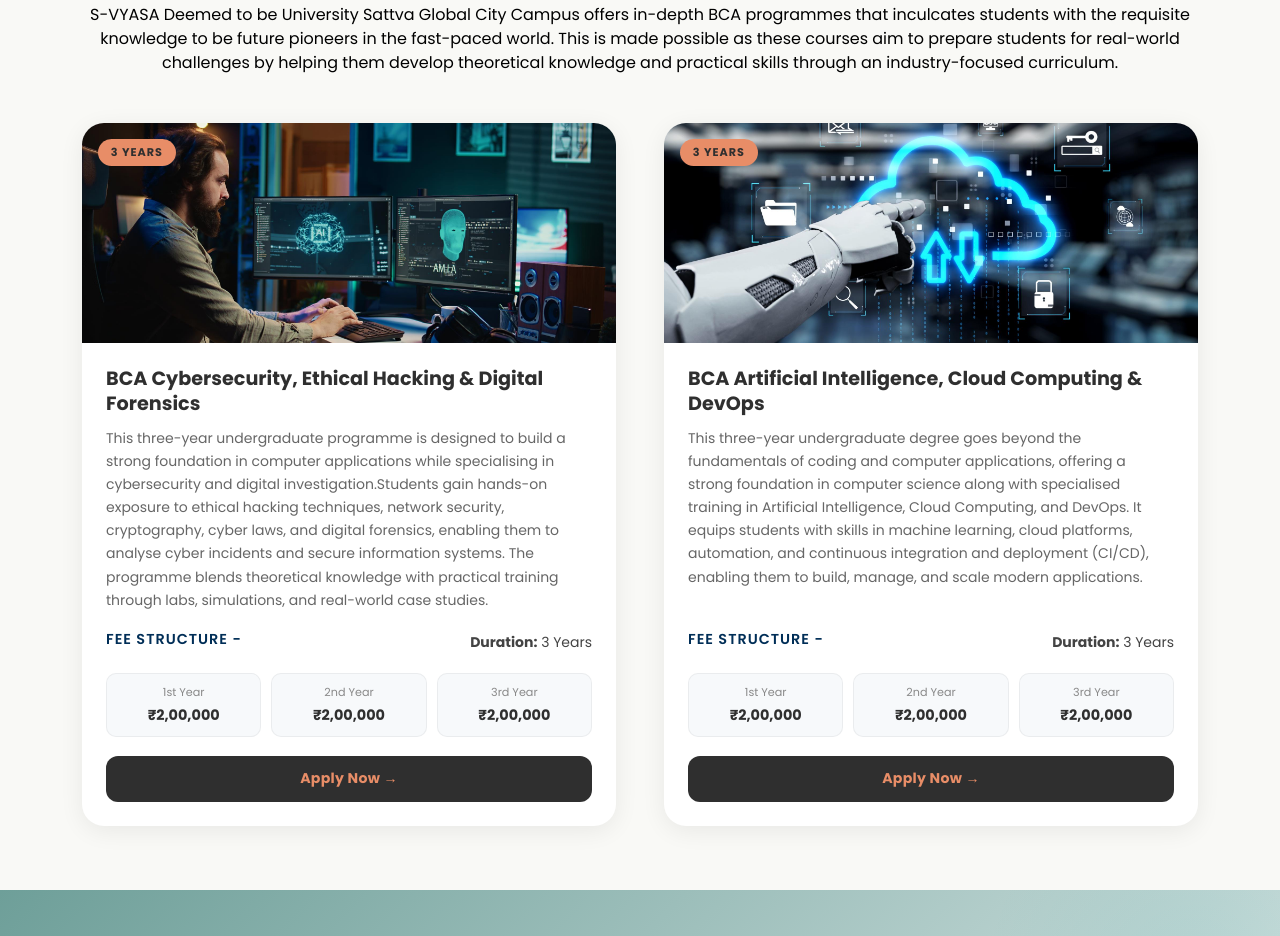
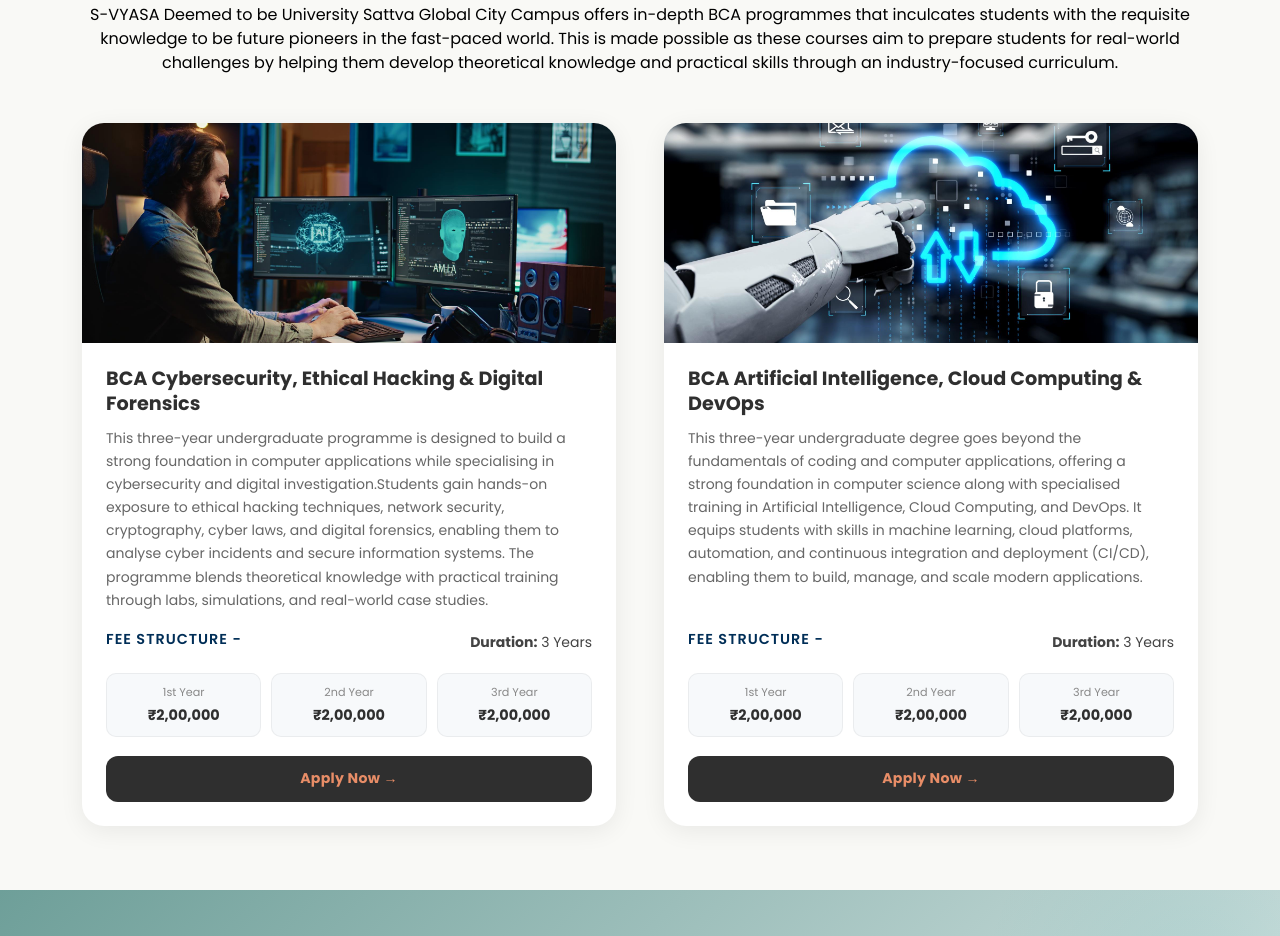
Before and after one commit to Iseeualways/S-VYASA-BCA-Landing-page, a plain HTML site: page index.html in a window 1280 px wide. Shown: the part 1892-2828 px from the top of the page. Drawn offline with nearby package versions, Linux system fonts and the light colour scheme.

Commit message:
Add files via upload

```diff
--- a/index.html
+++ b/index.html
@@ -1900,7 +1900,6 @@
           <div class="course-card d-flex flex-column">
             <div class="course-card-img">
               <img src="Media/83380.jpg.jpeg" alt="CS" />
-              <span class="course-cat">3 Years</span>
             </div>
             <div class="course-card-body">
               <div class="course-title">BCA Cybersecurity, Ethical Hacking & Digital Forensics</div>
@@ -1940,7 +1939,6 @@
           <div class="course-card d-flex flex-column">
             <div class="course-card-img">
               <img src="Media/693396.jpg.jpeg" alt="Data Science" />
-              <span class="course-cat">3 Years</span>
             </div>
             <div class="course-card-body">
               <div class="course-title">BCA Artificial Intelligence, Cloud Computing & DevOps</div>
```
